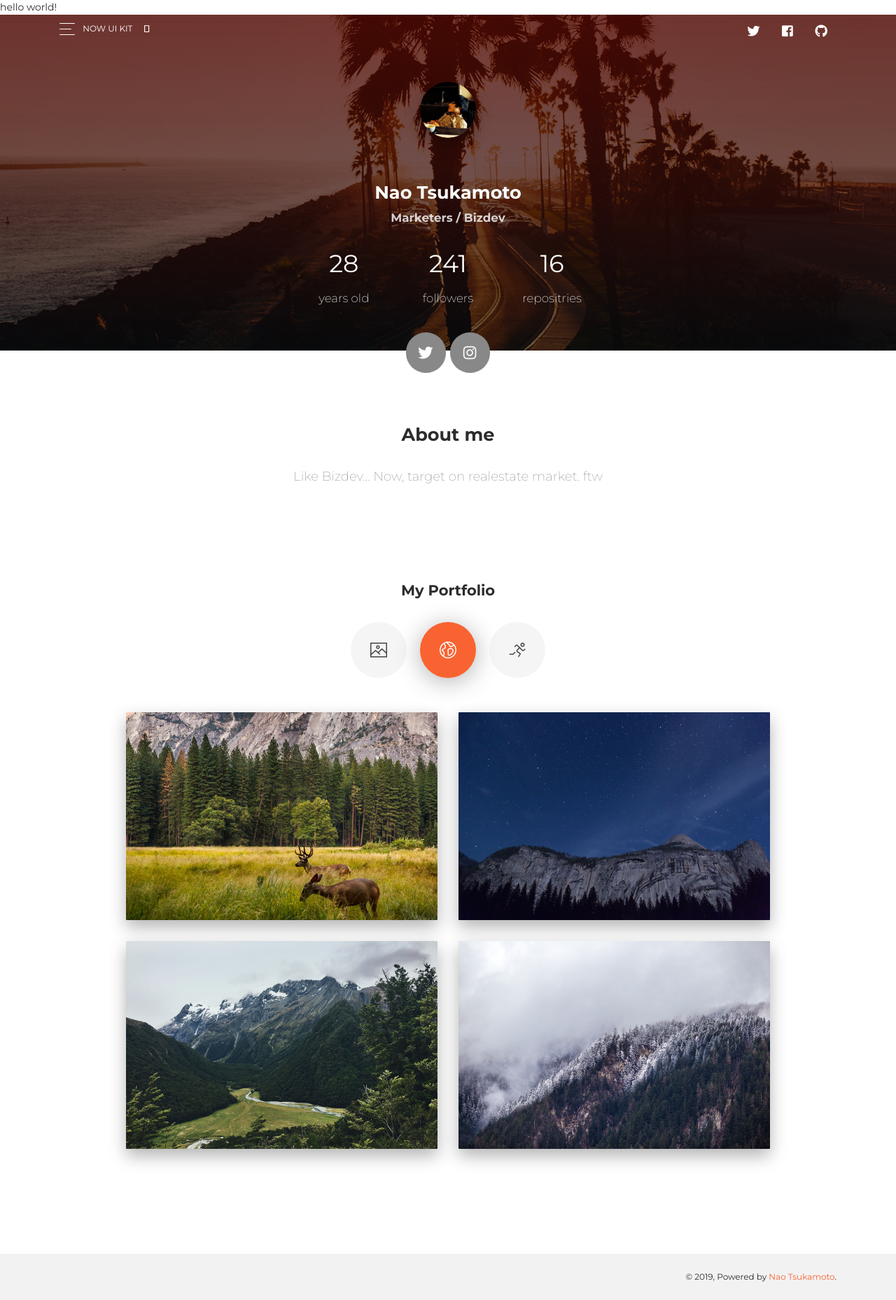
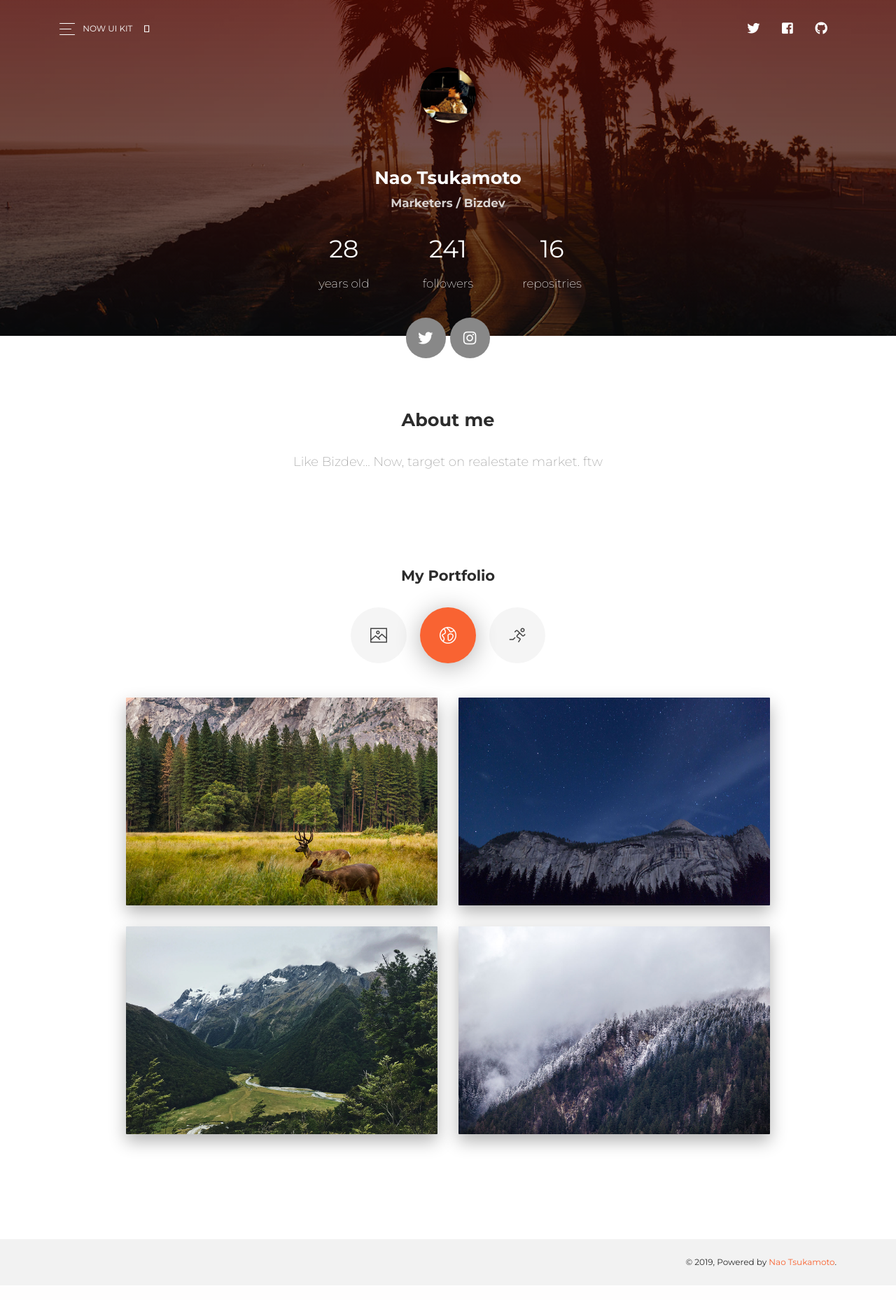
Before and after one commit to naotsukamoto/naotsukamoto-portfolio, a PHP site: page / in a window 1280 px wide. Shown: the whole page at 70% size. After the commit the page ends 1811 px from the top, so only its background shows below. Run offline with PHP 8.4, Linux system fonts and the light colour scheme; some libraries are stand-ins or nearby versions.

Commit message:
echo removed in index.php

```diff
--- a/index.php
+++ b/index.php
@@ -1,6 +1,6 @@
 <?php
 
-echo('hello world!');
+// echo('hello world!');
 // header('location: ./examples/profile-page.html');
 
 ?>
```
